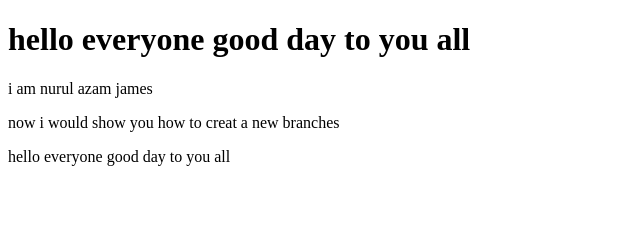
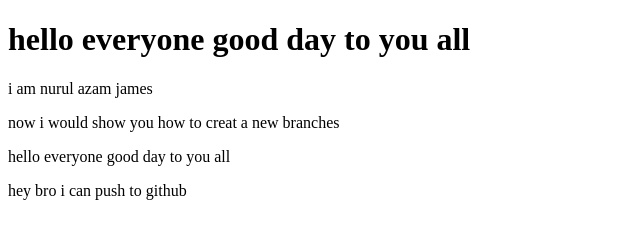
Before and after one commit to Nurulazam950344/how-to-creat-new-branch, a plain HTML site: page index.html in a window 1280 px wide. Shown: the whole page, without its empty margins (0-640 px from the left). Drawn offline with Linux system fonts and the light colour scheme.

Commit message:
new changes

```diff
--- a/index.html
+++ b/index.html
@@ -8,6 +8,7 @@
 <p>i am nurul azam james</p>
 <p>now i would show you how to creat a new branches</p>
 <p>hello everyone good day to you all</p>
+<p>hey bro i can push to github</p>
 <body>
 
 </body>
```
